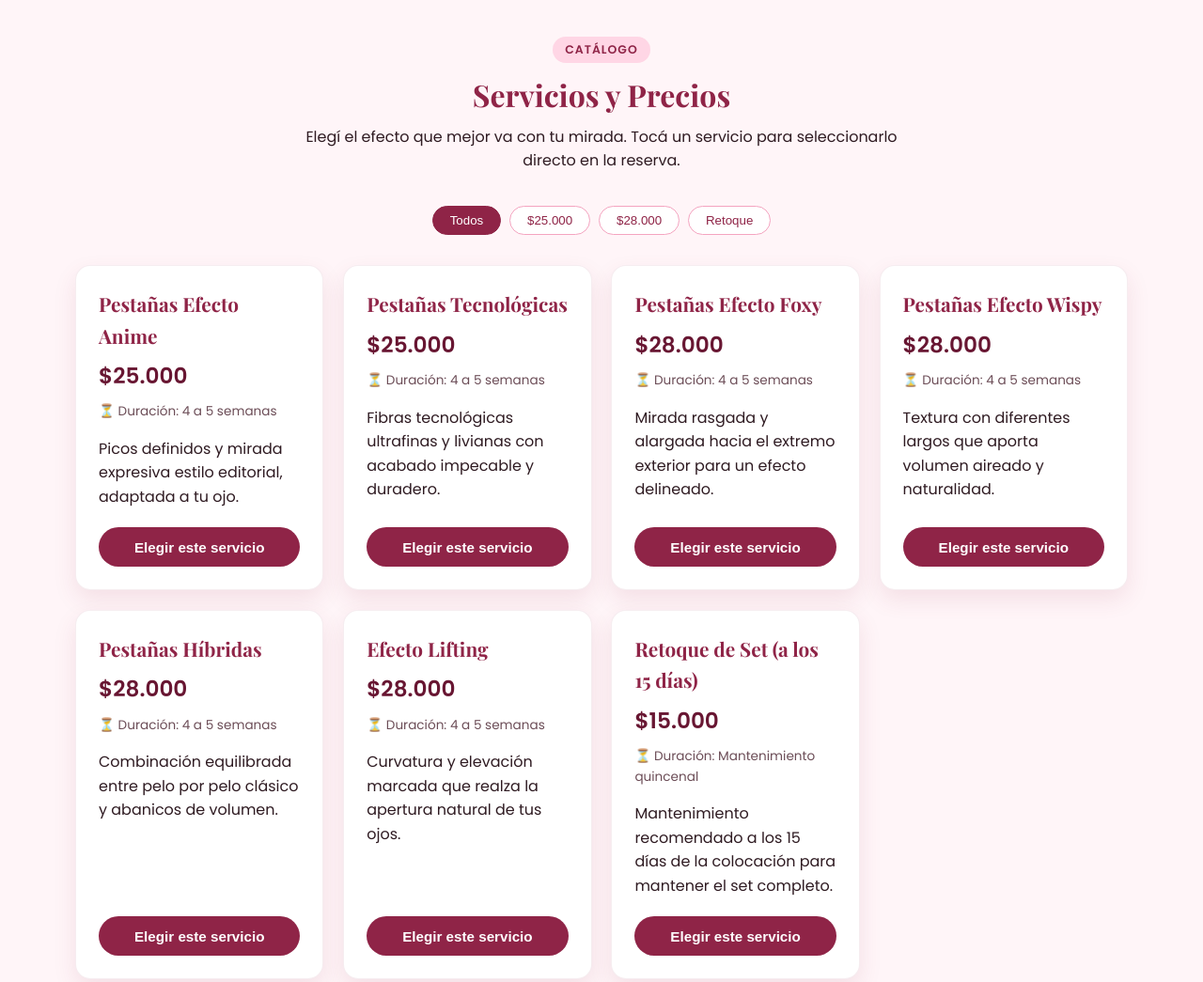
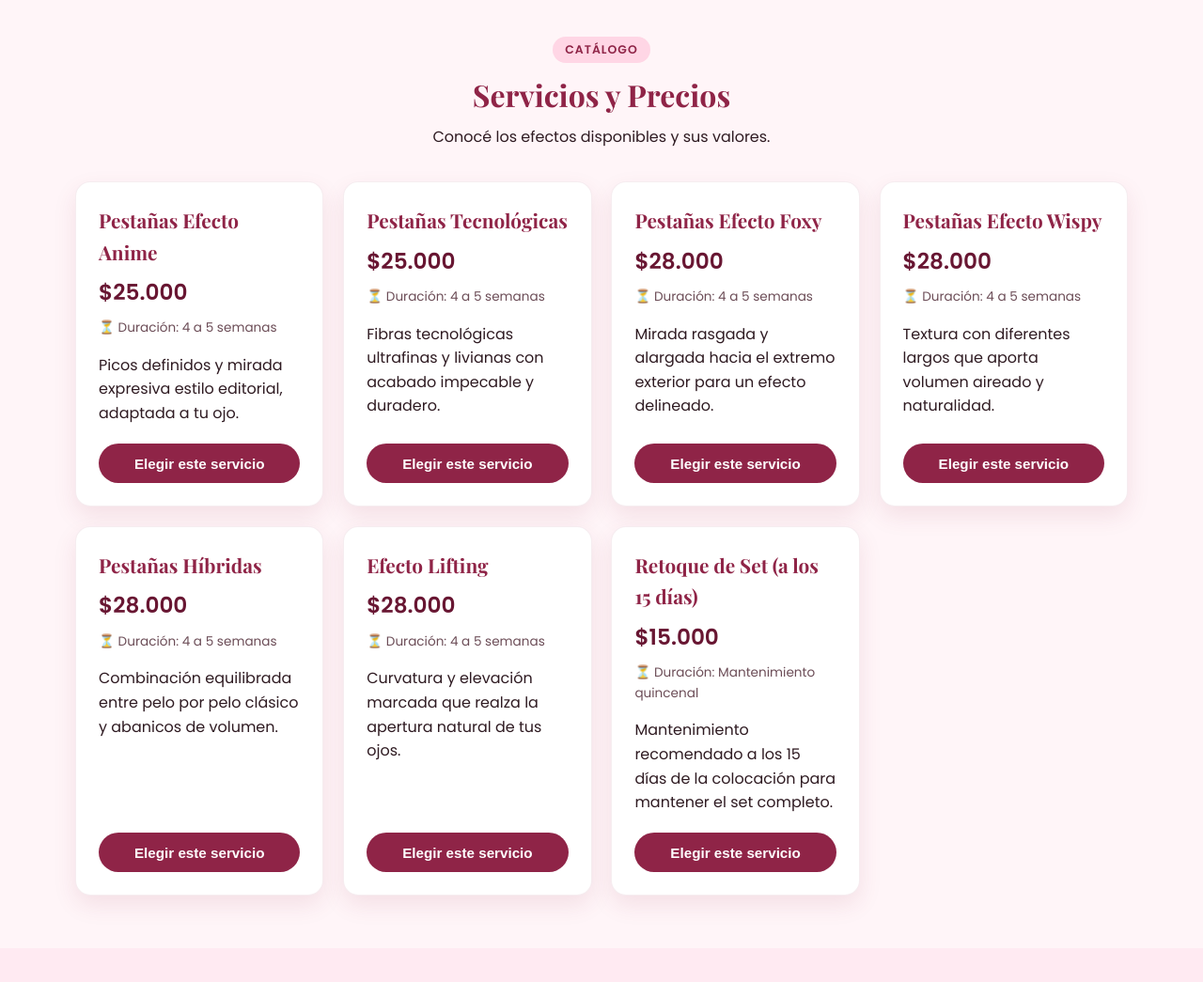
Before and after one commit to sebasabri2025-cyber/lucy-lashes, a plain HTML site: page index.html in a window 1280 px wide. Shown: the part 900-1945 px from the top of the page at 94% size. Drawn offline with nearby package versions, Linux system fonts and the light colour scheme; a web font is replaced by a local one.

Commit message:
Add files via upload

```diff
--- a/index.html
+++ b/index.html
@@ -66,16 +66,18 @@
         <div class="seccion-header">
           <span class="etiqueta">Catálogo</span>
           <h2>Servicios y Precios</h2>
-          <p>Elegí el efecto que mejor va con tu mirada. Tocá un servicio para seleccionarlo directo en la reserva.</p>
+          <p>Conocé los efectos disponibles y sus valores.</p>
         </div>
 
-        <!-- Filtros por precio / categoría -->
+        <!-- Filtros por precio / categoría (ocultos con comentario) -->
+        <!--
         <div class="filtros" id="filtros-servicios">
           <button class="filtro-btn activo" data-filtro="todos">Todos</button>
           <button class="filtro-btn" data-filtro="25000">$25.000</button>
           <button class="filtro-btn" data-filtro="28000">$28.000</button>
           <button class="filtro-btn" data-filtro="retoque">Retoque</button>
         </div>
+        -->
 
         <!-- Acá JavaScript (app.js) inyecta las tarjetas de servicios -->
         <div class="grid-servicios" id="contenedor-servicios"></div>
@@ -118,10 +120,11 @@
               />
             </div>
 
+            <!-- Campos de servicio y diseño ocultos con comentario -->
+            <!--
             <div class="campo">
               <label for="select-servicio">Servicio / Efecto elegido *</label>
               <select id="select-servicio" required>
-                <!-- Se completa automáticamente desde catalogo.js -->
               </select>
             </div>
 
@@ -134,6 +137,7 @@
                 <option value="A asesorar en el estudio">Prefiero asesorarme en el estudio</option>
               </select>
             </div>
+            -->
 
             <div class="fila-dos">
               <div class="campo">
```
